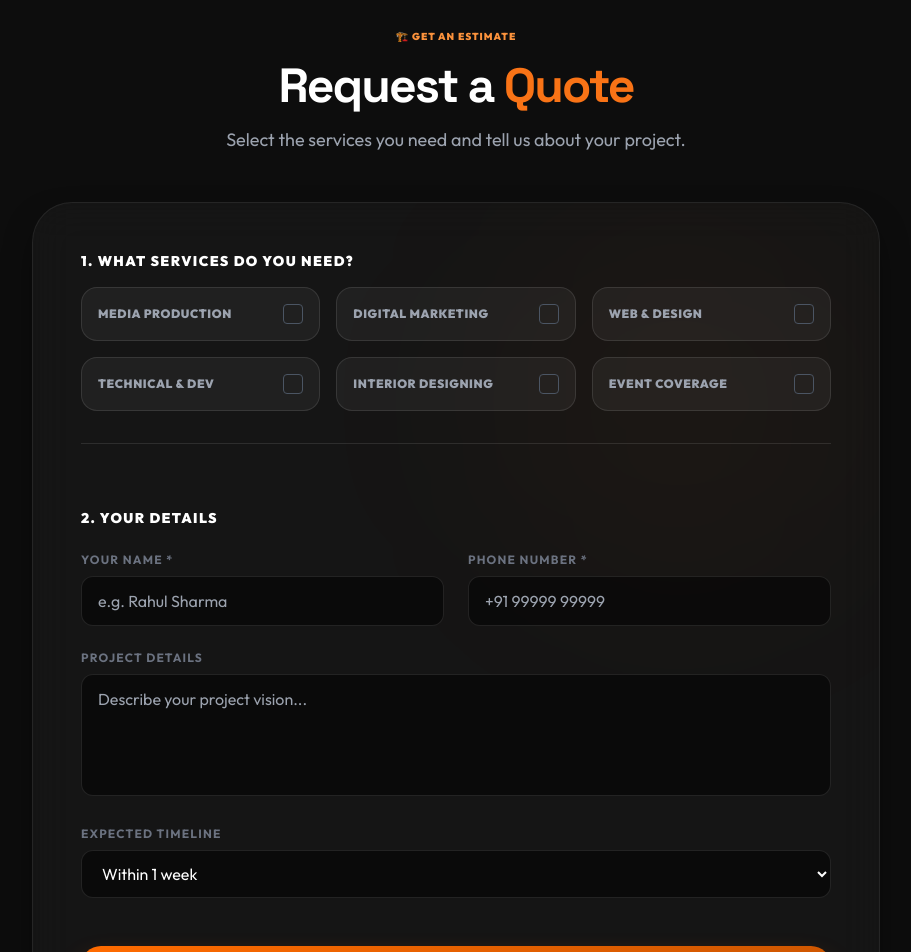
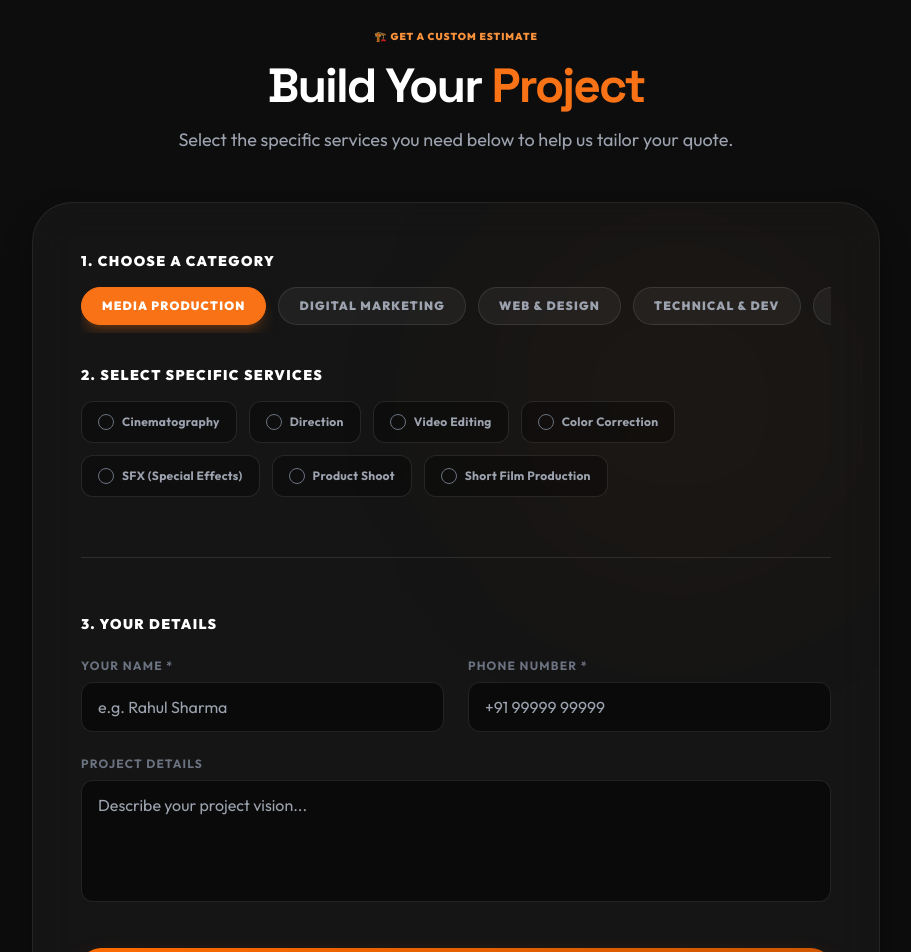
Before and after one commit to himeshpriyan/zecsoft-owl, a React (Vite) app: page / in a window 1280 px wide. Shown: the part 4020-4972 px from the top of the page, without its empty margins (184-1095 px from the left). Built offline with nearby package versions, Linux system fonts and the light colour scheme.

Commit message:
Refactor text and enhance Quote module UX

```diff
--- a/src/components/BuildYourProject.jsx
+++ b/src/components/BuildYourProject.jsx
@@ -1,36 +1,40 @@
 import React, { useState } from 'react';
-import { motion } from 'framer-motion';
+import { motion, AnimatePresence } from 'framer-motion';
 import { services } from '../data/mockData';
 import { useApp } from '../context/AppContext';
+import { X } from 'lucide-react';
 
 export default function BuildYourProject() {
   const { showNotification } = useApp();
-  const [selectedCats, setSelectedCats] = useState([]);
+  const [activeCategoryId, setActiveCategoryId] = useState(services[0].id);
+  const [selectedServices, setSelectedServices] = useState([]);
 
   const handleSubmit = (e) => {
     e.preventDefault();
-    if(selectedCats.length === 0) {
-        showNotification('⚠️ Please select at least one service category.');
+    if(selectedServices.length === 0) {
+        showNotification('⚠️ Please select at least one specific service.');
         return;
     }
     showNotification('🎉 Your request has been submitted! We\'ll contact you within 2 hours.');
     e.target.reset();
-    setSelectedCats([]);
+    setSelectedServices([]);
   };
 
-  const toggleCategory = (catTitle) => {
-    setSelectedCats(prev =>
-      prev.includes(catTitle) ? prev.filter(c => c !== catTitle) : [...prev, catTitle]
+  const toggleService = (serviceTitle) => {
+    setSelectedServices(prev =>
+      prev.includes(serviceTitle) ? prev.filter(s => s !== serviceTitle) : [...prev, serviceTitle]
     );
   };
+
+  const activeCategory = services.find(cat => cat.id === activeCategoryId);
 
   return (
     <section id="quote" className="py-24 bg-[#0d0d0d]">
       <div className="max-w-4xl mx-auto px-6">
         <motion.div initial={{ opacity: 0, y: 30 }} whileInView={{ opacity: 1, y: 0 }} viewport={{ once: true }} className="text-center mb-12">
-          <span className="text-orange-400 font-black uppercase tracking-widest text-[10px]">🏗️ Get an Estimate</span>
-          <h2 className="section-heading text-white mt-4 text-4xl md:text-5xl font-black">Request a <span className="text-orange-500">Quote</span></h2>
-          <p className="text-gray-400 mt-4 text-lg">Select the services you need and tell us about your project.</p>
+          <span className="text-orange-400 font-black uppercase tracking-widest text-[10px]">🏗️ Get a Custom Estimate</span>
+          <h2 className="section-heading text-white mt-4 text-4xl md:text-5xl font-black">Build Your <span className="text-orange-500">Project</span></h2>
+          <p className="text-gray-400 mt-4 text-lg">Select the specific services you need below to help us tailor your quote.</p>
         </motion.div>
 
         <div className="glass rounded-[2.5rem] p-8 md:p-12 border border-white/5 shadow-2xl relative overflow-hidden">
@@ -38,39 +42,98 @@ export default function BuildYourProject() {
 
           <form onSubmit={handleSubmit} className="relative z-10 space-y-8">
 
-            {/* Service Selection */}
+            {/* 1. Category Tabs */}
             <div>
-              <label className="text-white text-sm font-black uppercase tracking-widest block mb-4">1. What Services Do You Need?</label>
-              <div className="grid grid-cols-2 md:grid-cols-3 gap-4">
+              <label className="text-white text-sm font-black uppercase tracking-widest block mb-4">1. Choose a Category</label>
+              <div className="flex overflow-x-auto pb-2 gap-3 no-scrollbar scroll-smooth">
                 {services.map((cat) => {
                   const cleanTitle = cat.category.replace(/[^a-zA-Z\s&]/g, '').trim();
-                  const isSelected = selectedCats.includes(cleanTitle);
+                  const isActive = activeCategoryId === cat.id;
 
                   return (
-                    <div
+                    <button
                       key={cat.id}
-                      onClick={() => toggleCategory(cleanTitle)}
-                      className={`p-4 rounded-2xl border transition-all cursor-pointer flex items-center justify-between group ${
-                        isSelected
-                          ? 'bg-orange-500/10 border-orange-500 text-white'
-                          : 'bg-white/5 border-white/10 text-gray-400 hover:border-orange-500/50'
+                      type="button"
+                      onClick={() => setActiveCategoryId(cat.id)}
+                      className={`whitespace-nowrap px-5 py-2.5 rounded-full text-xs font-black uppercase tracking-widest transition-all duration-300 border ${
+                        isActive
+                          ? 'bg-orange-500 border-orange-500 text-white shadow-lg shadow-orange-500/25'
+                          : 'bg-white/5 border-white/10 text-gray-400 hover:text-white hover:border-white/30'
                       }`}
                     >
-                      <span className="text-xs font-black uppercase tracking-wider">{cleanTitle}</span>
-                      <div className={`w-5 h-5 rounded flex items-center justify-center border ${isSelected ? 'bg-orange-500 border-orange-500' : 'border-gray-600'}`}>
-                        {isSelected && <span className="text-white text-[10px]">✔</span>}
-                      </div>
-                    </div>
+                      {cleanTitle}
+                    </button>
                   );
                 })}
               </div>
             </div>
 
-            <div className="pt-8 border-t border-white/10" />
+            {/* 2. Specific Services Pills */}
+            <div className="min-h-[160px]">
+               <label className="text-white text-sm font-black uppercase tracking-widest block mb-4">
+                 2. Select Specific Services
+               </label>
+               <AnimatePresence mode="wait">
+                 <motion.div
+                   key={activeCategoryId}
+                   initial={{ opacity: 0, y: 10 }}
+                   animate={{ opacity: 1, y: 0 }}
+                   exit={{ opacity: 0, y: -10 }}
+                   transition={{ duration: 0.2 }}
+                   className="flex flex-wrap gap-3"
+                 >
+                   {activeCategory.items.map((item) => {
+                     const isSelected = selectedServices.includes(item.title);
+                     return (
+                       <button
+                         key={item.id}
+                         type="button"
+                         onClick={() => toggleService(item.title)}
+                         className={`flex items-center gap-2 px-4 py-3 rounded-xl transition-all border text-left ${
+                           isSelected
+                             ? 'bg-orange-500/10 border-orange-500 text-white shadow-[0_0_15px_rgba(249,115,22,0.15)]'
+                             : 'bg-black/30 border-white/10 text-gray-400 hover:bg-white/5 hover:border-orange-500/50'
+                         }`}
+                       >
+                         <div className={`w-4 h-4 rounded-full flex items-center justify-center border transition-colors ${
+                           isSelected ? 'bg-orange-500 border-orange-500' : 'border-gray-500'
+                         }`}>
+                           {isSelected && <div className="w-1.5 h-1.5 bg-white rounded-full" />}
+                         </div>
+                         <span className="text-xs font-bold tracking-wide">{item.title}</span>
+                       </button>
+                     );
+                   })}
+                 </motion.div>
+               </AnimatePresence>
+            </div>
+
+            {/* 3. Your Selections */}
+            {selectedServices.length > 0 && (
+              <motion.div
+                initial={{ opacity: 0, height: 0 }}
+                animate={{ opacity: 1, height: 'auto' }}
+                className="bg-orange-500/5 border border-orange-500/20 rounded-2xl p-5"
+              >
+                <div className="text-[10px] text-orange-400 font-black uppercase tracking-widest mb-3">Your Selections:</div>
+                <div className="flex flex-wrap gap-2">
+                  {selectedServices.map(service => (
+                    <div key={service} className="flex items-center gap-2 bg-orange-500 text-white px-3 py-1.5 rounded-lg text-[10px] font-bold tracking-wider">
+                      {service}
+                      <button type="button" onClick={() => toggleService(service)} className="hover:text-black transition-colors rounded-full p-0.5 hover:bg-white/20">
+                        <X size={12} />
+                      </button>
+                    </div>
+                  ))}
+                </div>
+              </motion.div>
+            )}
+
+            <div className="pt-6 border-t border-white/10" />
 
             {/* Form Fields */}
             <div>
-              <label className="text-white text-sm font-black uppercase tracking-widest block mb-6">2. Your Details</label>
+              <label className="text-white text-sm font-black uppercase tracking-widest block mb-6">3. Your Details</label>
               <div className="grid md:grid-cols-2 gap-6 mb-6">
                 <div>
                   <label className="text-gray-500 text-xs font-bold uppercase tracking-widest block mb-2">Your Name *</label>
@@ -89,19 +152,9 @@ export default function BuildYourProject() {
                 <textarea rows={4} placeholder="Describe your project vision..."
                   className="w-full bg-black/50 border border-white/10 focus:border-orange-500 text-white rounded-xl px-4 py-3 outline-none transition-colors resize-none" />
               </div>
-
-              <div>
-                <label className="text-gray-500 text-xs font-bold uppercase tracking-widest block mb-2">Expected Timeline</label>
-                <select className="w-full bg-black/50 border border-white/10 text-white rounded-xl px-4 py-3 outline-none focus:border-orange-500 cursor-pointer">
-                  <option>Within 1 week</option>
-                  <option>2-3 weeks</option>
-                  <option>1 month</option>
-                  <option>Flexible</option>
-                </select>
-              </div>
             </div>
 
-            <div className="pt-4">
+            <div className="pt-2">
               <button type="submit" className="btn-premium w-full justify-center py-5 shadow-2xl">
                 SUBMIT PROJECT REQUEST
               </button>
--- a/src/pages/HomePage.jsx
+++ b/src/pages/HomePage.jsx
@@ -4,7 +4,6 @@ import About from '../components/About';
 import ServicesModule from '../components/ServicesModule';
 import BuildYourProject from '../components/BuildYourProject';
 import WhyChooseUs from '../components/WhyChooseUs';
-import LeadMagnet from '../components/LeadMagnet';
 
 export default function HomePage() {
   return (
@@ -14,7 +13,6 @@ export default function HomePage() {
       <ServicesModule />
       <BuildYourProject />
       <WhyChooseUs />
-      <LeadMagnet />
     </main>
   );
 }
```
Also changed, not shown: src/components/LeadMagnet.jsx (+7 -18 lines).
